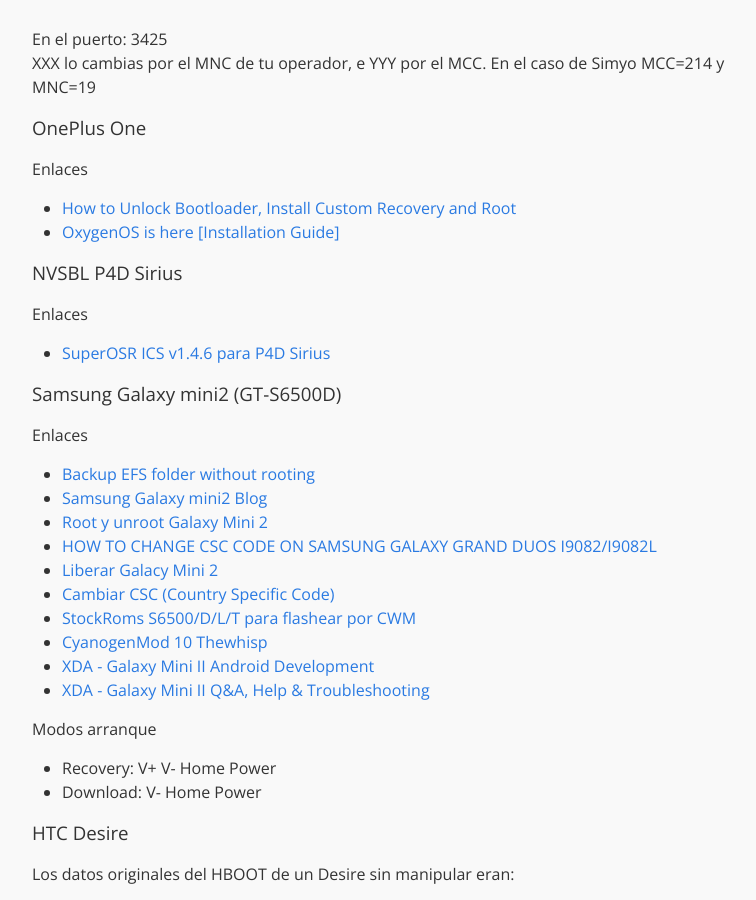
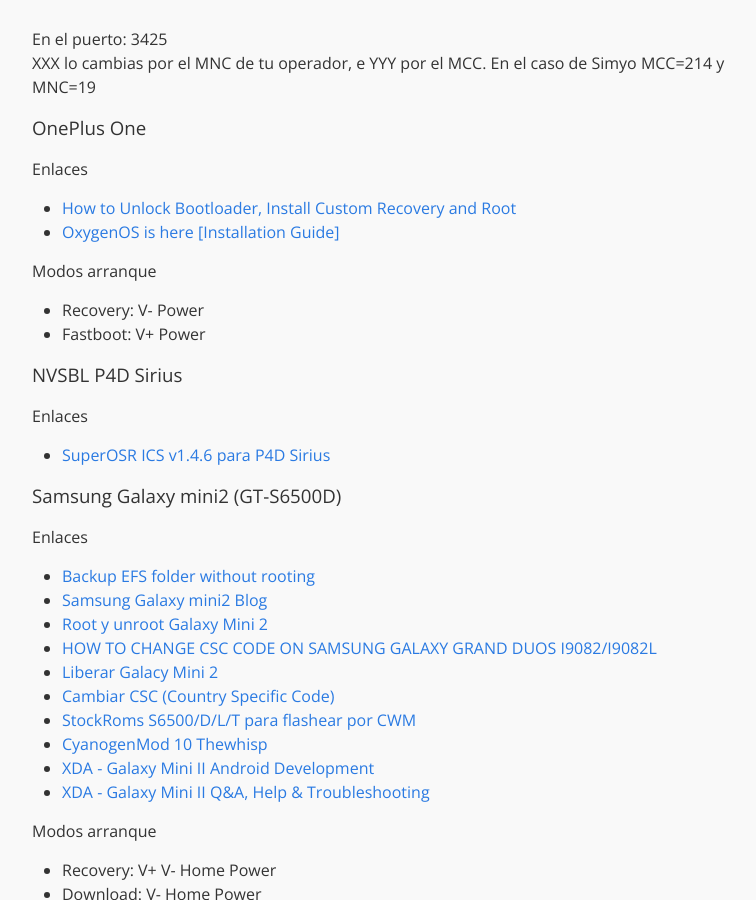
Before and after one commit to eduardofilo/eduardofilo.jekyll, a Jekyll site: the page built from sistemas/android_system.md, in a window 1280 px wide and 900 px high, scrolled down 874 px. Shown: the whole window, without its empty margins (238-994 px from the left). Built offline with Jekyll 4.4.1, drawn with Linux system fonts in a browser that asks for light colours; Markdown is read by kramdown in place of the engine named in the settings.

Commit message:
Apuntes OnePlus One.

```diff
--- a/sistemas/android_system.md
+++ b/sistemas/android_system.md
@@ -43,6 +43,11 @@
 
 * [How to Unlock Bootloader, Install Custom Recovery and Root](https://forums.oneplus.net/threads/guide-oneplus-one-how-to-unlock-bootloader-install-custom-recovery-and-root.64487/)
 * [OxygenOS is here [Installation Guide]](https://forums.oneplus.net/threads/oxygenos-is-here-installation-guide.289398/)
+
+#### Modos arranque
+
+* Recovery: V- Power
+* Fastboot: V+ Power
 
 ### NVSBL P4D Sirius
 
```
